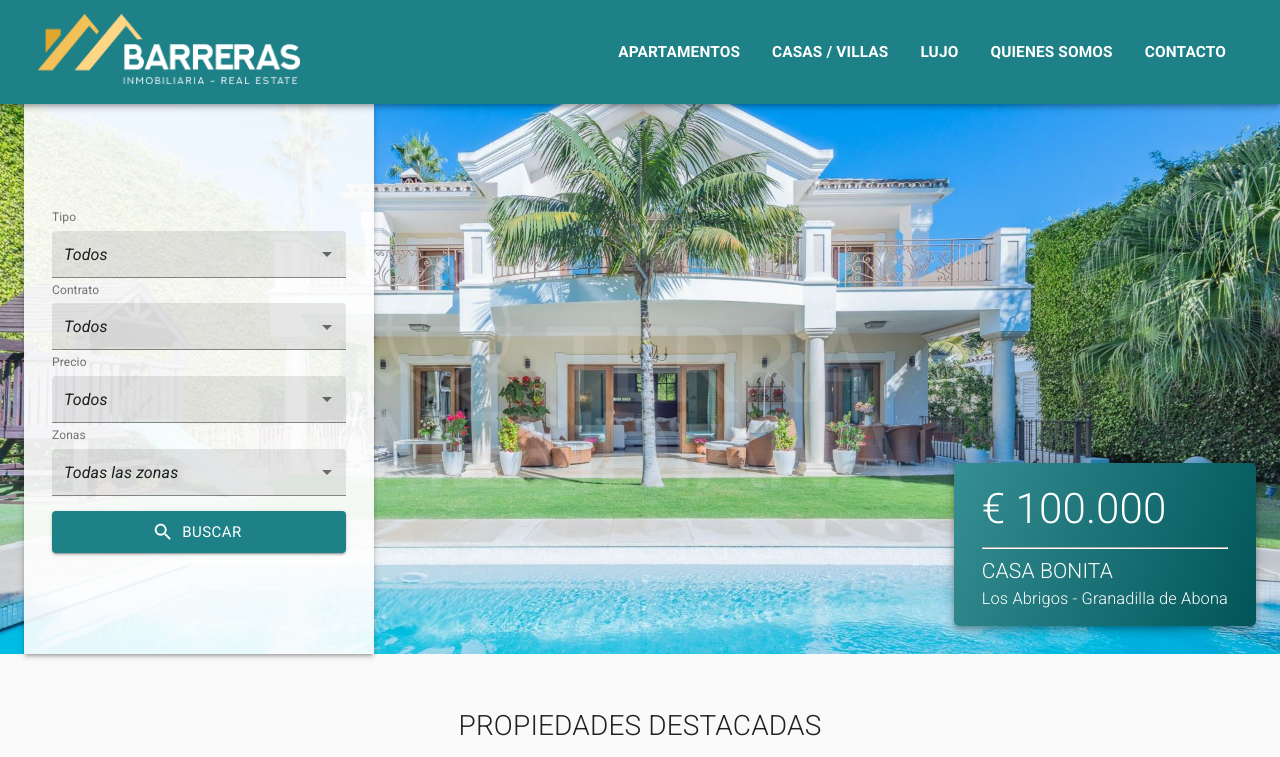
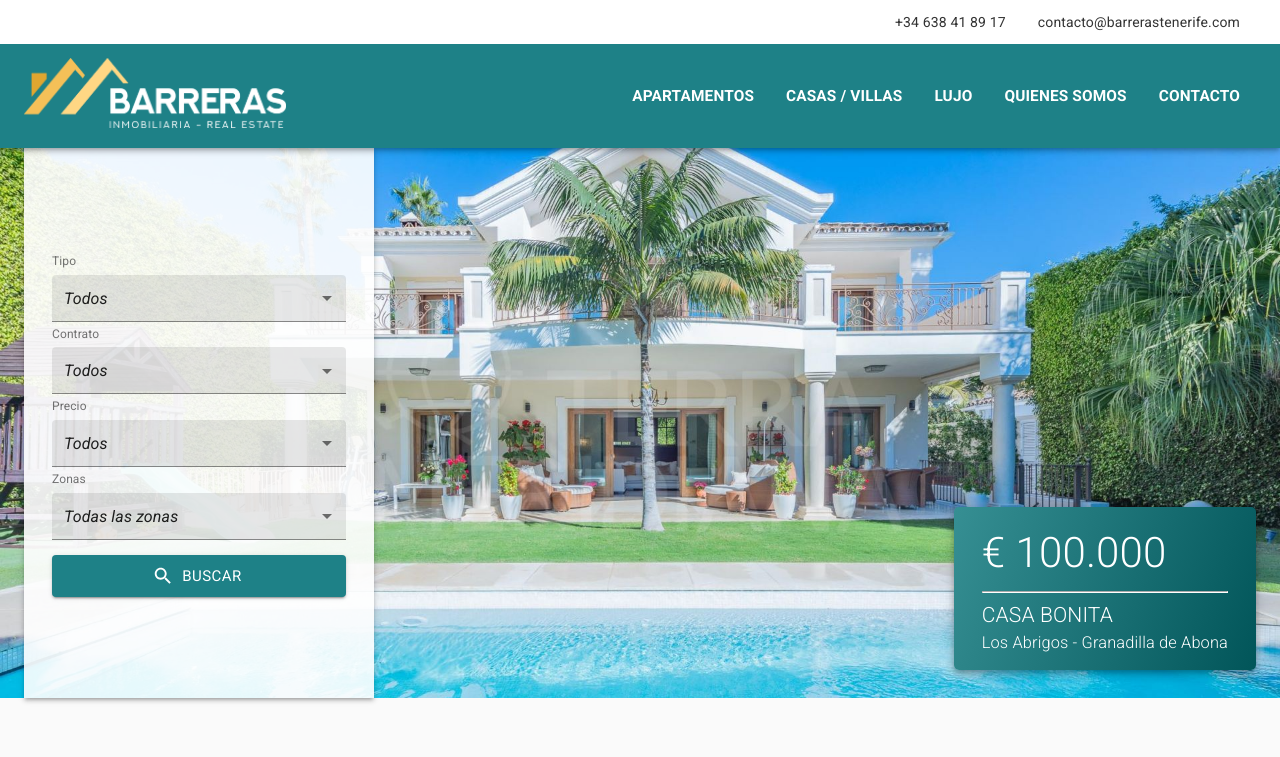
Before and after one commit to lerihenny/barrerastenerife.com, a Gatsby site: page / in a window 1280 px wide. Shown: the top 757 px of the page. Built offline with nearby package versions, Linux system fonts and the light colour scheme; Gatsby itself is replaced by a stand-in of ours.

Commit message:
Adds a top contact bar

```diff
--- a/src/assets/scss/core/_main.scss
+++ b/src/assets/scss/core/_main.scss
@@ -60,6 +60,15 @@ p {
 .text-center {
   text-align: center;
 }
+.text-right {
+  text-align: end;
+}
+.m-4 {
+  margin: 0.5em;
+}
+.m-5 {
+  margin: 1em;
+}
 .mr-3 {
   margin-right: 0.3em;
 }
@@ -84,11 +93,29 @@ body {
 
   header {
     background: $primary-color;
-    padding: 1em;
+
+    .contact-bar {
+      background-color: $color-white;
+      color: $color-black;
+
+      a {
+        color: $color-black;
+        font-size: 14px;
+        -webkit-transition: all 0.3s ease;
+        -o-transition: all 0.3s ease;
+        transition: all 0.3s ease;
+        &:hover {
+          color: $primary-color;
+        }
+      }
+    }
 
     a {
       color: $color-white;
       font-size: 1.1em;
+    }
+    ul {
+      display: inline-flex;
     }
   }
 
@@ -141,13 +168,13 @@ body {
 
   .main-container {
     position: relative;
-    margin-top: 104px;
+    margin-top: 148px;
     padding-left: 0;
     padding-right: 0;
     min-height: calc(100vh - 92px - 52px);
 
-    @media (max-width: 600px) {
-      margin-top: 84px;
+    @media (max-width: 960px) {
+      margin-top: 96px;
     }
 
     .main-slider {
--- a/src/components/Header.tsx
+++ b/src/components/Header.tsx
@@ -96,7 +96,24 @@ const Header: React.FC<Props> = ({ siteTitle = "", ...rest }) => {
   return (
     <HideOnScroll {...rest}>
       <AppBar position="fixed">
-        <Container>
+        <Hidden smDown>
+          <div className="contact-bar">
+            <Container className="text-right">
+              <List>
+                <ListItem dense>+34 638 41 89 17</ListItem>
+                <ListItem dense>
+                  <a
+                    href="mailto:contacto@barrerastenerife.com"
+                    target="_blank"
+                  >
+                    contacto@barrerastenerife.com
+                  </a>
+                </ListItem>
+              </List>
+            </Container>
+          </div>
+        </Hidden>
+        <Container className="m-5">
           <Toolbar disableGutters>
             <Link to="/">
               <Img fixed={logo.top.childImageSharp.fixed} alt={siteTitle} />
```
Also changed, not shown: package.json (+14 -14 lines), 1 other file.
